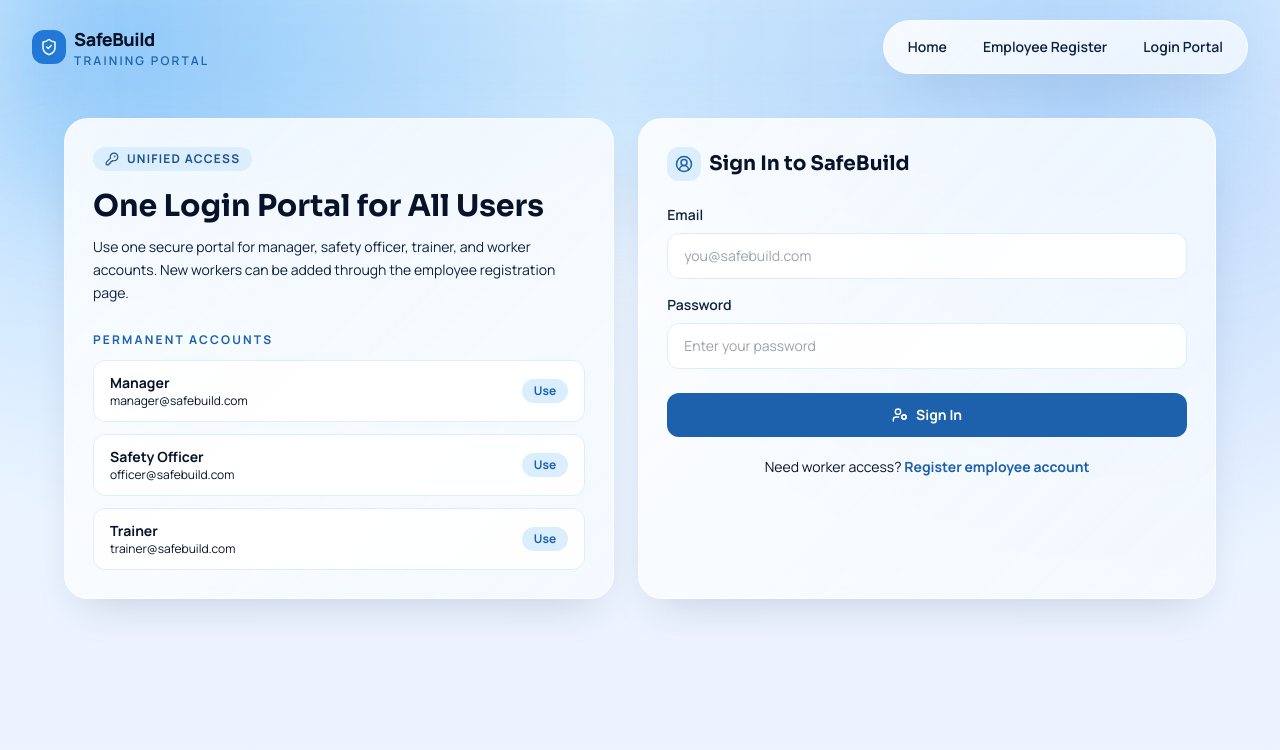
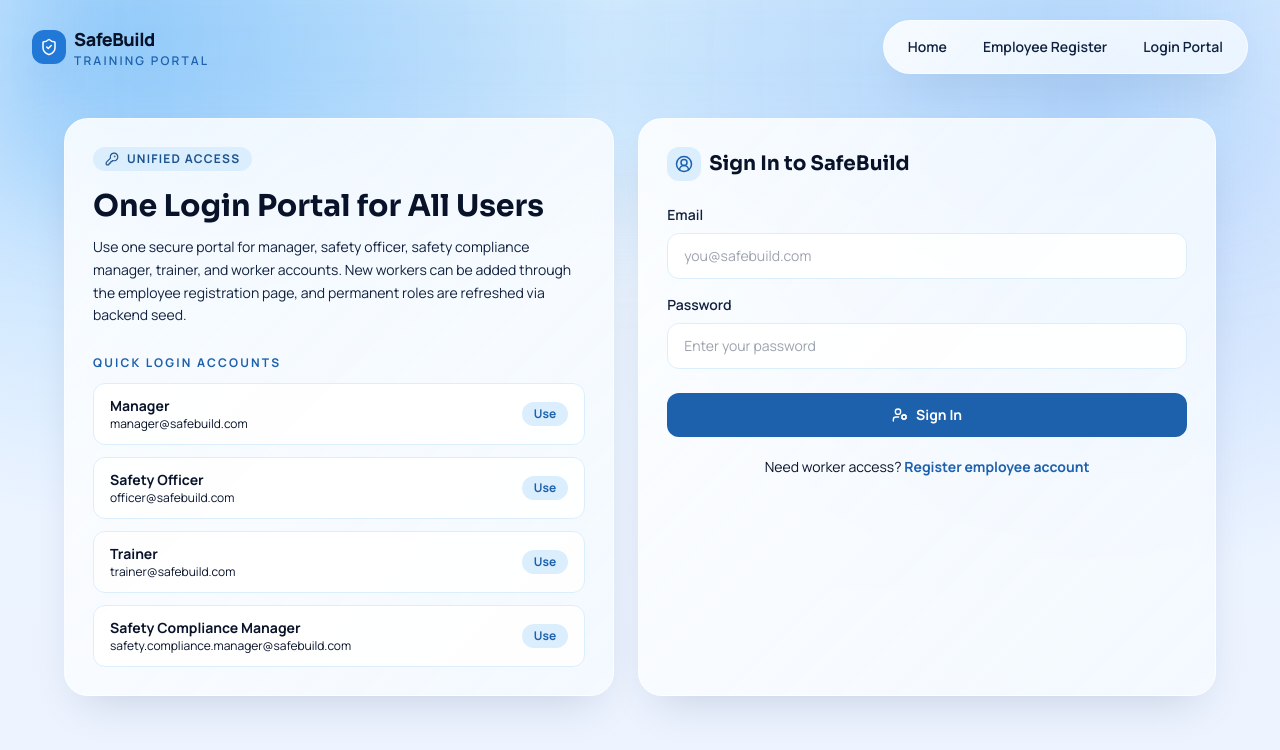
Before and after one commit to Y3S2-WE/SafeBuild, a React (Vite) app in the folder frontend/: page /login in a window 1280 px wide. Shown: the top 750 px of the page. Built offline with nearby package versions, Linux system fonts and the light colour scheme; no server answers.

Commit message:
feat: update login and portal

```diff
--- a/frontend/src/pages/LoginPage.jsx
+++ b/frontend/src/pages/LoginPage.jsx
@@ -9,17 +9,26 @@ const permanentAccounts = [
   {
     role: 'Manager',
     email: 'manager@safebuild.com',
-    password: 'manager123'
+    password: 'manager123',
+    quickFill: true
   },
   {
     role: 'Safety Officer',
     email: 'officer@safebuild.com',
-    password: 'officer123'
+    password: 'officer123',
+    quickFill: true
   },
   {
     role: 'Trainer',
     email: 'trainer@safebuild.com',
-    password: 'trainer123'
+    password: 'trainer123',
+    quickFill: true
+  },
+  {
+    role: 'Safety Compliance Manager',
+    email: 'safety.compliance.manager@safebuild.com',
+    password: 'scm12345',
+    quickFill: true
   }
 ];
 
@@ -66,24 +75,30 @@ export const LoginPage = () => {
         </p>
         <h1 className="mt-4 text-3xl font-extrabold text-ink-900">One Login Portal for All Users</h1>
         <p className="mt-3 text-sm leading-relaxed text-ink-800">
-          Use one secure portal for manager, safety officer, trainer, and worker accounts.
-          New workers can be added through the employee registration page.
+          Use one secure portal for manager, safety officer, safety compliance manager, trainer, and worker accounts.
+          New workers can be added through the employee registration page, and permanent roles are refreshed via backend seed.
         </p>
 
         <div className="mt-7 space-y-3">
-          <p className="text-xs font-bold uppercase tracking-[0.18em] text-brand-700">Permanent Accounts</p>
+          <p className="text-xs font-bold uppercase tracking-[0.18em] text-brand-700">Quick Login Accounts</p>
           {permanentAccounts.map((account) => (
             <button
               key={account.role}
               type="button"
-              onClick={() => fillAccount(account.email, account.password)}
+              onClick={() => {
+                if (account.quickFill) {
+                  fillAccount(account.email, account.password);
+                }
+              }}
               className="flex w-full items-center justify-between rounded-xl border border-brand-100 bg-white/90 px-4 py-3 text-left transition hover:border-brand-300 hover:bg-brand-50"
             >
               <div>
                 <p className="text-sm font-bold text-ink-900">{account.role}</p>
                 <p className="text-xs text-ink-700">{account.email}</p>
               </div>
-              <span className="rounded-full bg-brand-100 px-3 py-1 text-xs font-bold text-brand-700">Use</span>
+              <span className="rounded-full bg-brand-100 px-3 py-1 text-xs font-bold text-brand-700">
+                Use
+              </span>
             </button>
           ))}
         </div>
--- a/frontend/src/pages/PortalPage.jsx
+++ b/frontend/src/pages/PortalPage.jsx
@@ -1,15 +1,19 @@
-import { Award, BookOpenCheck, Layers3, UserRound } from 'lucide-react';
+import { Award, BarChart3, BookOpenCheck, Layers3, UserRound } from 'lucide-react';
+import { Link } from 'react-router-dom';
 import { useAuth } from '../context/AuthContext';
 
 const roleTips = {
   manager: 'Monitor platform adoption, user status, and compliance records across teams.',
   officer: 'Track safety readiness, audit evidence, and incident-prevention learning progress.',
+  'safety-compliance-manager': 'Coordinate site teams, vendors, and evidence collection to close corrective actions effectively.',
   trainer: 'Create and publish course content, then monitor completion and engagement.',
   worker: 'Continue assigned courses and complete lessons to maintain safety compliance.'
 };
 
 export const PortalPage = () => {
   const { user } = useAuth();
+  const canAccessCompliance = user?.role === 'manager' || user?.role === 'officer';
+  const canAccessCoordinationActions = user?.role === 'safety-compliance-manager';
 
   return (
     <section className="space-y-6">
@@ -44,6 +48,46 @@ export const PortalPage = () => {
           <p className="mt-2 text-sm text-ink-800">Add incidents, audits, and corrective action modules using the same theme tokens.</p>
         </article>
       </div>
+
+      {canAccessCompliance ? (
+        <div className="glass-panel rounded-2xl p-5 shadow-card">
+          <div className="flex flex-wrap items-center justify-between gap-3">
+            <div>
+              <p className="inline-flex items-center gap-2 text-xs font-bold uppercase tracking-widest text-brand-700">
+                <BarChart3 size={14} /> Compliance Center
+              </p>
+              <h2 className="mt-2 text-xl font-bold text-ink-900">Compliance Auditing Workspace</h2>
+              <p className="mt-1 text-sm text-ink-800">Manage checklist templates, audits, corrective actions, and analytics from one module.</p>
+            </div>
+            <Link
+              to="/portal/compliance"
+              className="rounded-xl bg-brand-700 px-4 py-2 text-sm font-bold text-white transition hover:bg-brand-800"
+            >
+              Open Compliance
+            </Link>
+          </div>
+        </div>
+      ) : null}
+
+      {canAccessCoordinationActions ? (
+        <div className="glass-panel rounded-2xl p-5 shadow-card">
+          <div className="flex flex-wrap items-center justify-between gap-3">
+            <div>
+              <p className="inline-flex items-center gap-2 text-xs font-bold uppercase tracking-widest text-brand-700">
+                <BarChart3 size={14} /> Corrective Coordination
+              </p>
+              <h2 className="mt-2 text-xl font-bold text-ink-900">My Coordination Queue</h2>
+              <p className="mt-1 text-sm text-ink-800">Coordinate execution parties, collect evidence, and submit completion reports for officer verification.</p>
+            </div>
+            <Link
+              to="/portal/compliance/actions"
+              className="rounded-xl bg-brand-700 px-4 py-2 text-sm font-bold text-white transition hover:bg-brand-800"
+            >
+              Open Coordination
+            </Link>
+          </div>
+        </div>
+      ) : null}
     </section>
   );
 };
--- a/frontend/src/pages/RegisterPage.jsx
+++ b/frontend/src/pages/RegisterPage.jsx
@@ -81,7 +81,7 @@ export const RegisterPage = () => {
         <h1 className="mt-4 text-3xl font-extrabold text-ink-900">Register New Employee</h1>
         <p className="mt-3 text-sm leading-relaxed text-ink-800">
           This registration portal is for worker accounts. Permanent accounts for manager, safety officer,
-          and trainer are already provisioned and should login directly.
+          safety compliance manager, and trainer are already provisioned and should login directly.
         </p>
         <div className="mt-8 rounded-2xl bg-brand-50 p-4">
           <p className="text-sm font-semibold text-brand-800">Already have an account?</p>
```
